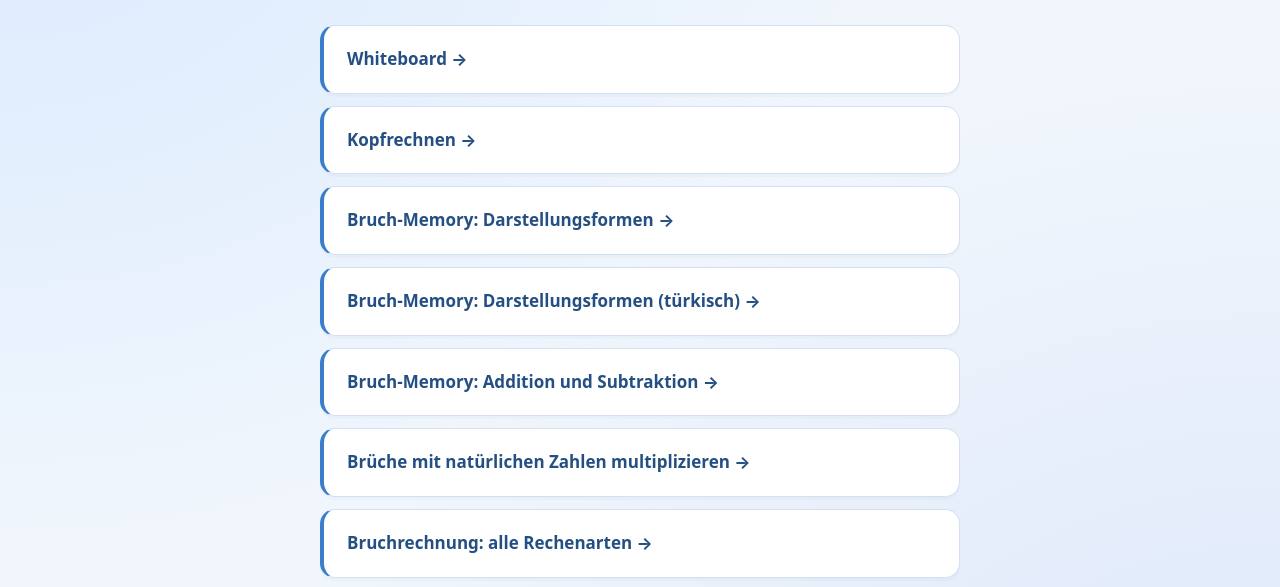
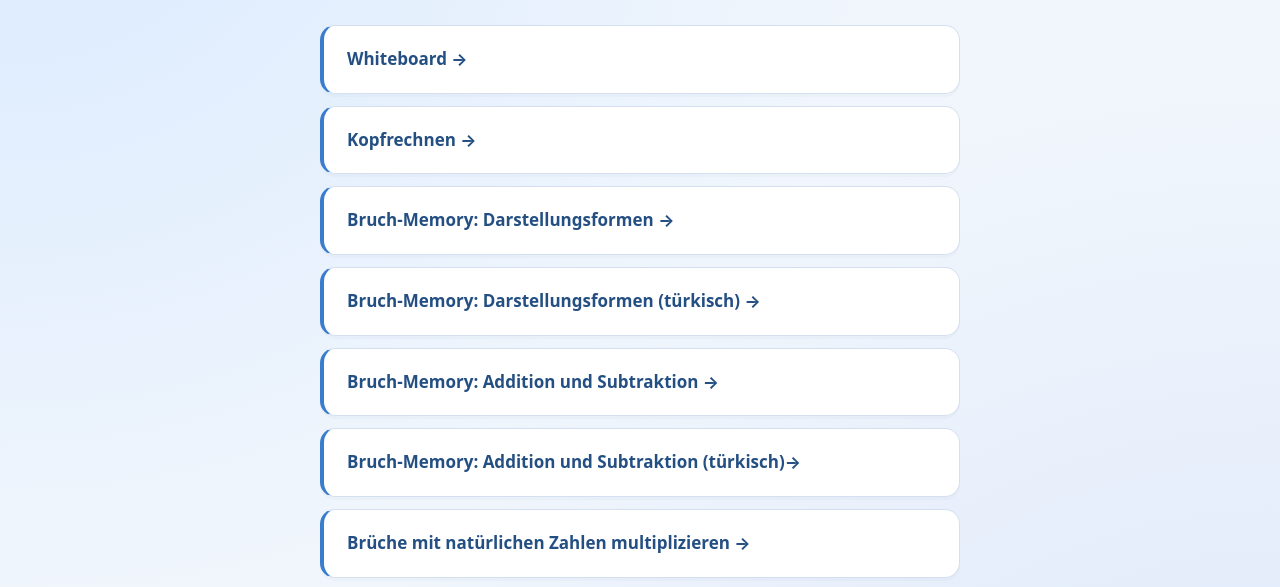
Before and after one commit to schf-fals/mathe-tools, a plain HTML site: page index.html in a window 1280 px wide. Shown: the part 171-758 px from the top of the page. Drawn offline with Linux system fonts and the light colour scheme.

Commit message:
Add Turkish version link for addition and subtraction

```diff
--- a/index.html
+++ b/index.html
@@ -33,6 +33,7 @@
       <a href="./bruchmemory_darstellungsformen/">Bruch-Memory: Darstellungsformen →</a>
       <a href="./bruchmemory_darstellungsformen_türkisch/">Bruch-Memory: Darstellungsformen (türkisch) →</a>
       <a href="./bruchmemory_addition_subtraktion/">Bruch-Memory: Addition und Subtraktion →</a>
+      <a href="./bruchmemory_addition_subtraktion_türkisch/">Bruch-Memory: Addition und Subtraktion (türkisch)→</a>
       <a href="./bruch_mal_nat/">Brüche mit natürlichen Zahlen multiplizieren →</a>
       <a href="./bruchtrainer/">Bruchrechnung: alle Rechenarten →</a>
       <a href="./lineare_funktionen_erkunden/">Lineare Funktionsgleichungen und deren Graphen anzeigen lassen →</a>
```
